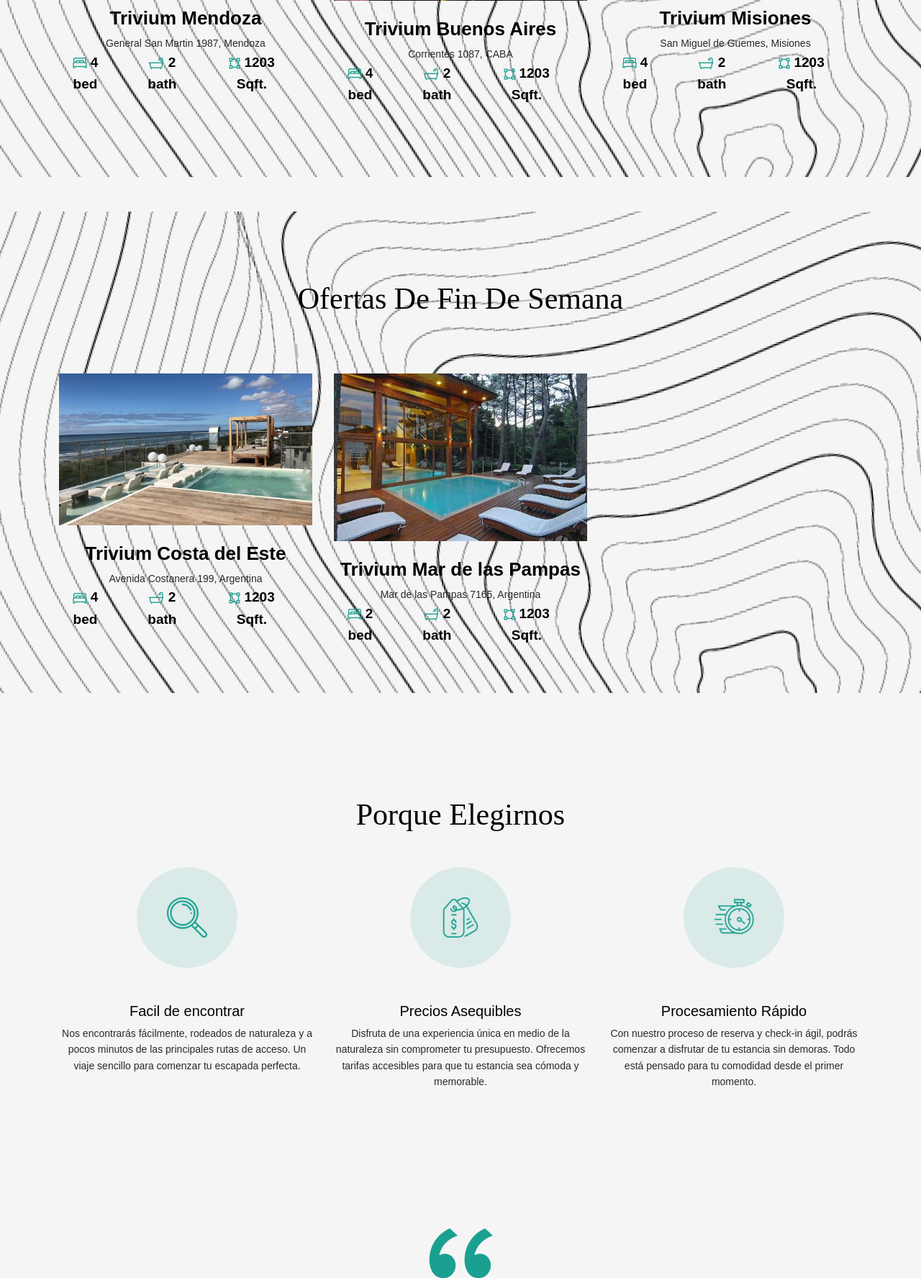
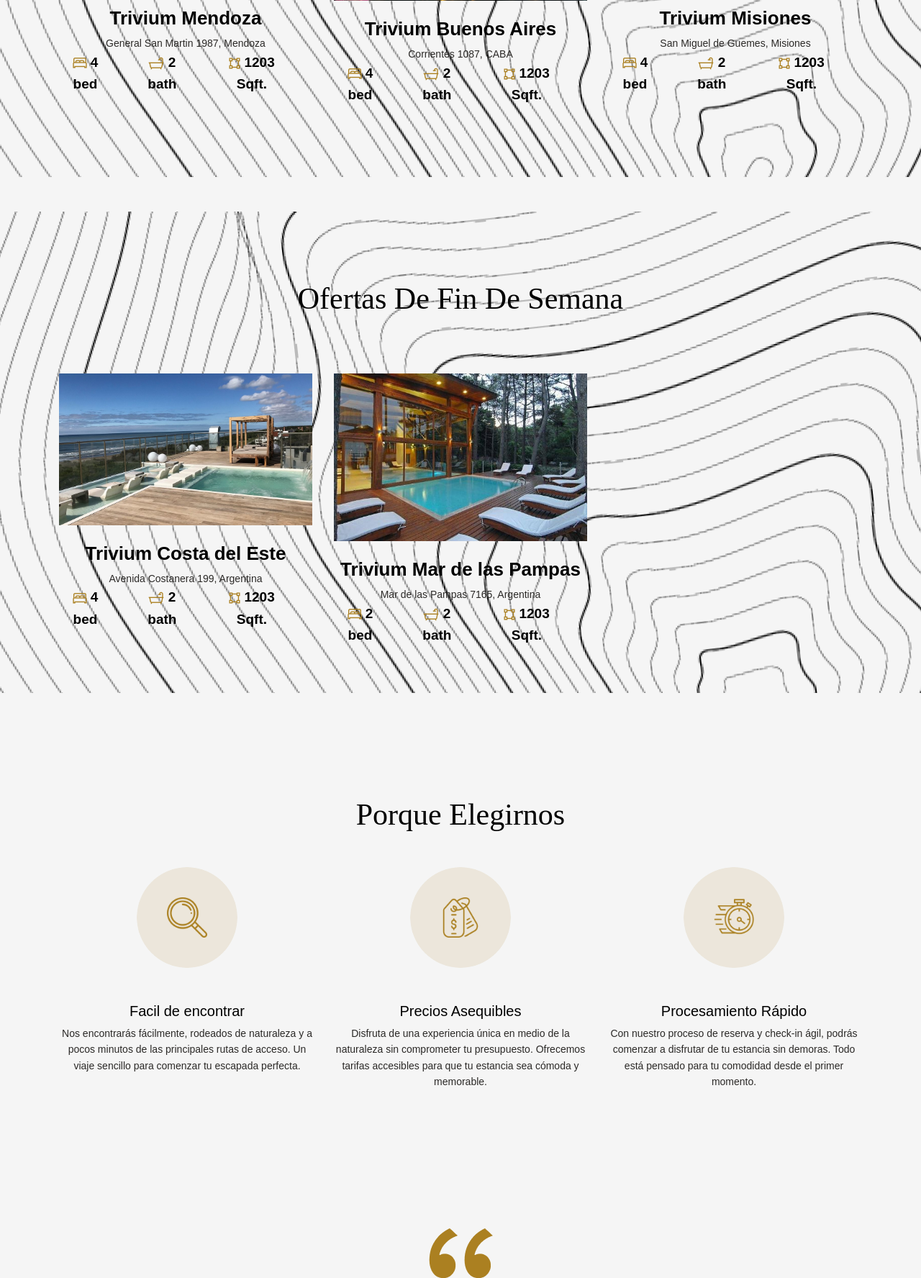
Before and after one commit to TPIDS-19-wutang/TPIDS-19-wutang, a Flask app: page / in a window 1280 px wide. Shown: the part 1788-3564 px from the top of the page at 72% size. Run offline with Flask 3, Linux system fonts and the light colour scheme.

Commit message:
cambio de logo e imagenes

```diff
--- a/Frontend/static/css/style.css
+++ b/Frontend/static/css/style.css
@@ -344,6 +344,9 @@ i:hover {
   background: transparent;
 }
 
+.residence-list {
+  filter: hue-rotate(240deg)
+}
 /* login form  */
 a.password:hover {
   color: var(--link-color);
--- a/Frontend/templates/index.html
+++ b/Frontend/templates/index.html
@@ -244,10 +244,15 @@
   <section id="about-us">
     <div class="container">
       <div class="row py-lg-5">
+        <style>
+          #lupa, #reloj, #etiqueta, #comillas {
+            filter: hue-rotate(240deg);
+          }
+        </style>
         <h2 class="text-capitalize text-center m-0 py-lg-5">Porque elegirnos</h2>
         <br>
         <div class="text-center col-lg-4">
-          <img src="{{ url_for('static', filename='/images/search.png', _external=True) }}" class="bd-placeholder-img rounded-circle" alt="Bootstrap Themes" width="140"
+          <img src="{{ url_for('static', filename='/images/search.png', _external=True) }}" id="lupa" class="bd-placeholder-img rounded-circle" alt="Bootstrap Themes" width="140"
             height="140" loading="lazy">
           <h5 class="fw-normal mt-5 ">Facil de encontrar</h5>
           <p>Nos encontrarás fácilmente, rodeados de naturaleza y a pocos minutos de las principales rutas de acceso.
@@ -255,7 +260,7 @@
         </div><br>
 
         <div class="text-center col-lg-4">
-          <img src="{{ url_for('static', filename='/images/price.png', _external=True) }}" class="bd-placeholder-img rounded-circle" alt="Bootstrap Themes" width="140"
+          <img src="{{ url_for('static', filename='/images/price.png', _external=True) }}" id="etiqueta" class="bd-placeholder-img rounded-circle" alt="Bootstrap Themes" width="140"
             height="140" loading="lazy">
           <h5 class="fw-normal mt-5">Precios Asequibles</h5>
           <p>Disfruta de una experiencia única en medio de la naturaleza sin comprometer tu presupuesto.
@@ -263,7 +268,7 @@
         </div><br>
 
         <div class="text-center col-lg-4">
-          <img src="{{ url_for('static', filename='/images/time.png', _external=True) }}" class="bd-placeholder-img rounded-circle" alt="Bootstrap Themes" width="140"
+          <img src="{{ url_for('static', filename='/images/time.png', _external=True) }}" id="reloj" class="bd-placeholder-img rounded-circle" alt="Bootstrap Themes" width="140"
             height="140" loading="lazy">
           <h5 class="fw-normal mt-5 ">Procesamiento Rápido</h5>
           <p>Con nuestro proceso de reserva y check-in ágil, podrás comenzar a disfrutar de tu estancia sin demoras.
@@ -285,7 +290,7 @@
           <div class="swiper-slide">
             <div class="row my-5 py-lg-5">
               <div class="col-md-8 mx-auto">
-                <img src="{{ url_for('static', filename='/images/quote.png', _external=True) }}" class="rounded mx-auto d-inline" alt="...">
+                <img src="{{ url_for('static', filename='/images/quote.png', _external=True) }}" id="comillas" class="rounded mx-auto d-inline" alt="...">
                 <p class="testimonial-p mt-4">Sin duda, una de las mejores experiencias hoteleras que he tenido! Desde que
                   llegue al hotel, me senti como en casa. La atencion del personal es excelente y las instalaciones son
                   de primer nivel. Sin duda, volveria a hospedarme en el Hotel Trivium.</p>
```
Also changed, not shown: Frontend/static/images/download.jpeg (added).
